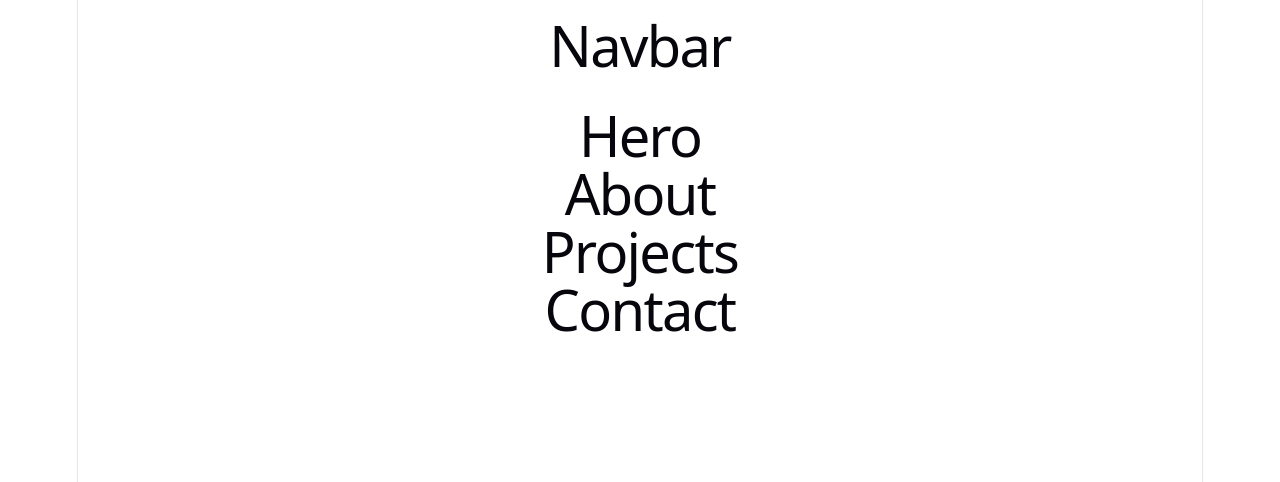
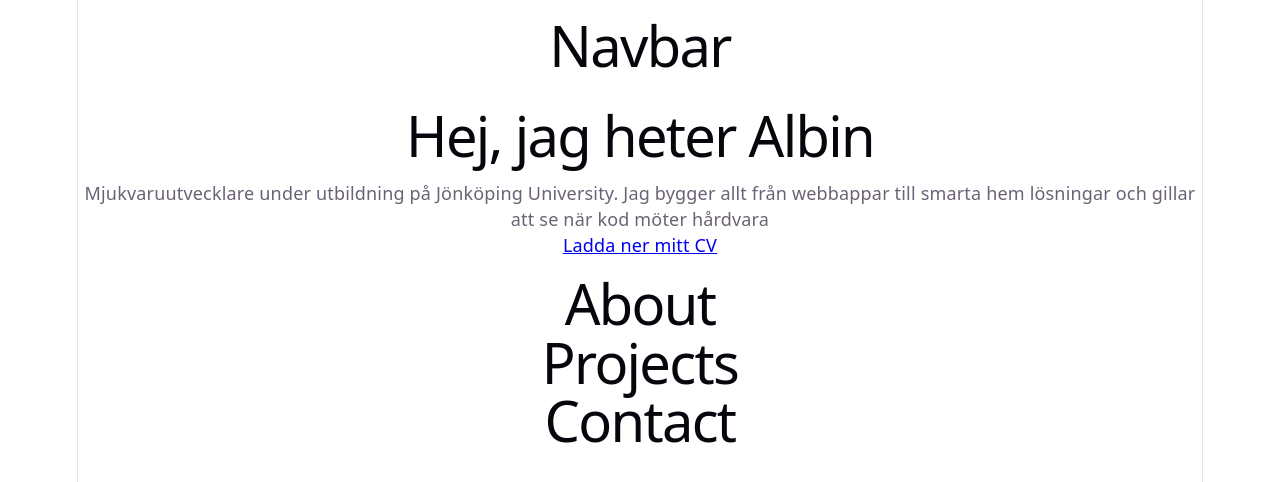
Before and after one commit to albinkarlsson1999/portfolio, a React app: page / in a window 1280 px wide. Shown: the top 482 px of the page. Built offline with nearby package versions, Linux system fonts and the light colour scheme; the HTML template or start-up script is replaced by a standard one.

Commit message:
Hero component basics added

```diff
--- a/src/components/Hero.jsx
+++ b/src/components/Hero.jsx
@@ -1,5 +1,12 @@
+import texts from "../data/texts.js";
 function Hero() {
-    return <secton id="hero"><h1>Hero</h1></secton>
+    const t = texts.sv.hero
+    return (
+        <section id="hero">
+            <h1>{t.title}</h1>
+            <p>{t.subtitle}</p>
+            <a href="cv.pdf">{t.cvButton}</a>
+        </section>
+    )
 }
-
 export default Hero
```
